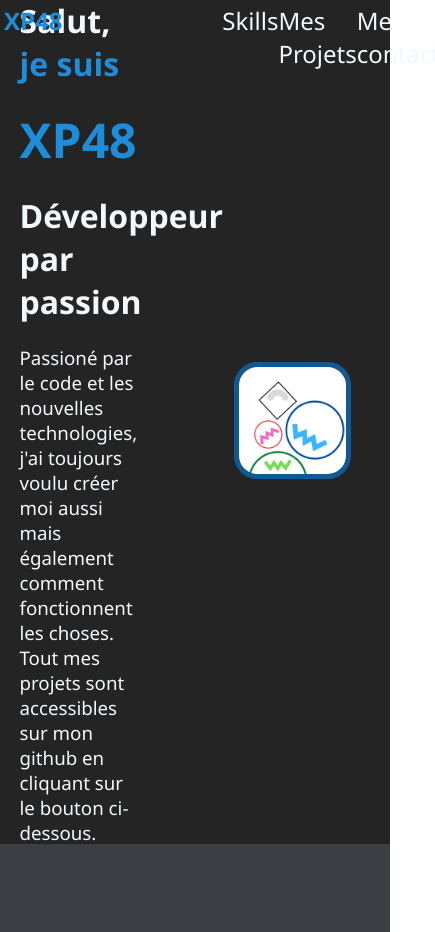
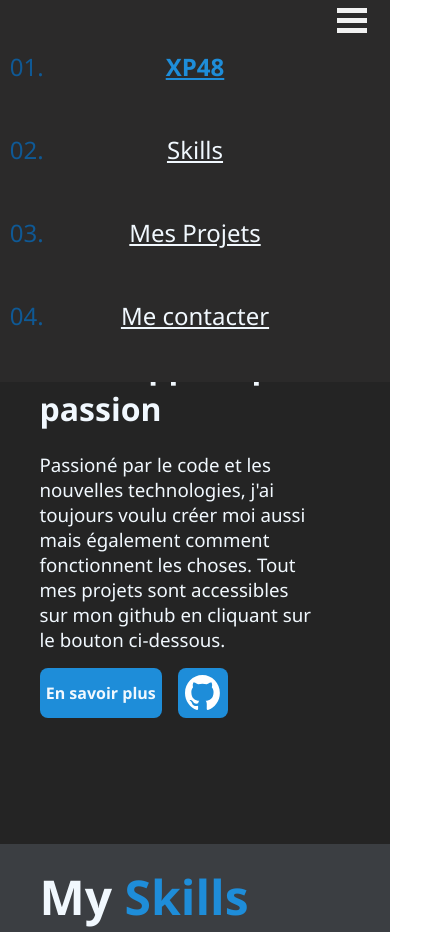
Before and after one commit to XP48/portfolio, a plain HTML site: page index.html in a window 390 px wide. Shown: the top 932 px of the page, 435 px wide, since content can reach past the window. Drawn offline with Linux system fonts and the light colour scheme.

Commit message:
ajout du responsive

```diff
--- a/index.html
+++ b/index.html
@@ -10,7 +10,16 @@
 </head>
 <body>
     <nav class="navbar">
-        <a href="#home"><div class="navbar-name"><p class="navbar-title"><span class="blue">XP48</span></p></div></a><div class="navbar-links"><a href="#skills">Skills</a><a href="#projets">Mes Projets</a><a href="#contact">Me contacter</a></div>
+        <div class="navbar-desktop"><a href="#home"><p class="navbar-title"><span class="blue">XP48</span></p></a><a href="#skills">Skills</a><a href="#projets">Mes Projets</a><a href="#contact">Me contacter</a></div>
+        <div class="navbar-burger"><span class="burger-menu"></span><span class="burger-menu"></span><span class="burger-menu"></span></div>
+        <div class="navbar-mobile">
+            <ul>
+                <li><a href="#home"><p class="navbar-title"><span class="blue"><u>XP48</u></span></p></a></li>
+                <li><a href="#skills"><u>Skills</u></a></li>
+                <li><a href="#projets"><u>Mes Projets</u></a></li>
+                <li><a href="#contact"><u>Me contacter</u></a></li>
+            </ul>
+        </div>
     </nav>
     <div class="presentation" id="home">
         <div class="text">
--- a/style.css
+++ b/style.css
@@ -27,16 +27,54 @@ html {
     color: #1e8dd9;
     font-weight: bold;
 }
-.navbar-links {
+.navbar-desktop {
     display: flex;
     position: absolute;
-    right: 3%;
     justify-content: space-between;
-    width: 40%;
+    width: 100%;
+    padding-right: 35px;
 }
-.navbar-links a {
+.navbar-desktop a {
     justify-content: end;
     text-decoration: none;
+    color: #f1f8fe;
+}
+.navbar-burger {
+    height: 30px;
+    width: 30px;
+    position: fixed;
+    top: 1%;
+    right: 6%;
+    z-index: 2;
+}
+.burger-menu {
+    margin-bottom: 5px;
+    display: block;
+    height: 5px;
+    width: 30px;
+    background-color: #f1f1f1;
+}
+.navbar-mobile {
+    top: 0;
+    left: 0;
+    width: 100vw;
+    z-index: 1;
+    background-color: #2b2a2a;
+    position: absolute;
+    align-items: center;
+    text-align: center;
+    display: flex;
+}
+ul {
+    width: 100%;
+}
+li {
+    margin: 50px;
+    list-style-type: decimal-leading-zero;
+    color: #0f5995;
+}
+li a {
+    text-decoration: underline;
     color: #f1f8fe;
 }
 .presentation {
@@ -185,7 +223,7 @@ html {
 }
 .form-contact {
     width: 50vw;
-    height: 50vh;
+    height: fit-content;
 }
 #name {
     width: 45%;
@@ -228,3 +266,37 @@ html {
     color: gray;
     width: 100%;
 }
+
+@media (max-width: 769px) {
+    .navbar-desktop {
+        display: none;
+    }
+    .logo {
+        display: none;
+    }
+    .text {
+        width: 80%;
+        padding: 20px;
+    }
+    .skills {
+        align-items: normal;
+    }
+    .skills-grid {
+        width: 80%;
+        bottom: 10%;
+        top: unset;
+    }
+    .projets-grid {
+        grid-template-columns: unset;
+        overflow: auto;
+        height: 60%;
+    }
+    .form-contact {
+        width: 80vw;
+    }
+    #name, #mail {
+        width: 100%;
+        margin-bottom: 5%;
+        margin-left: 0%;
+    }
+  }
```
